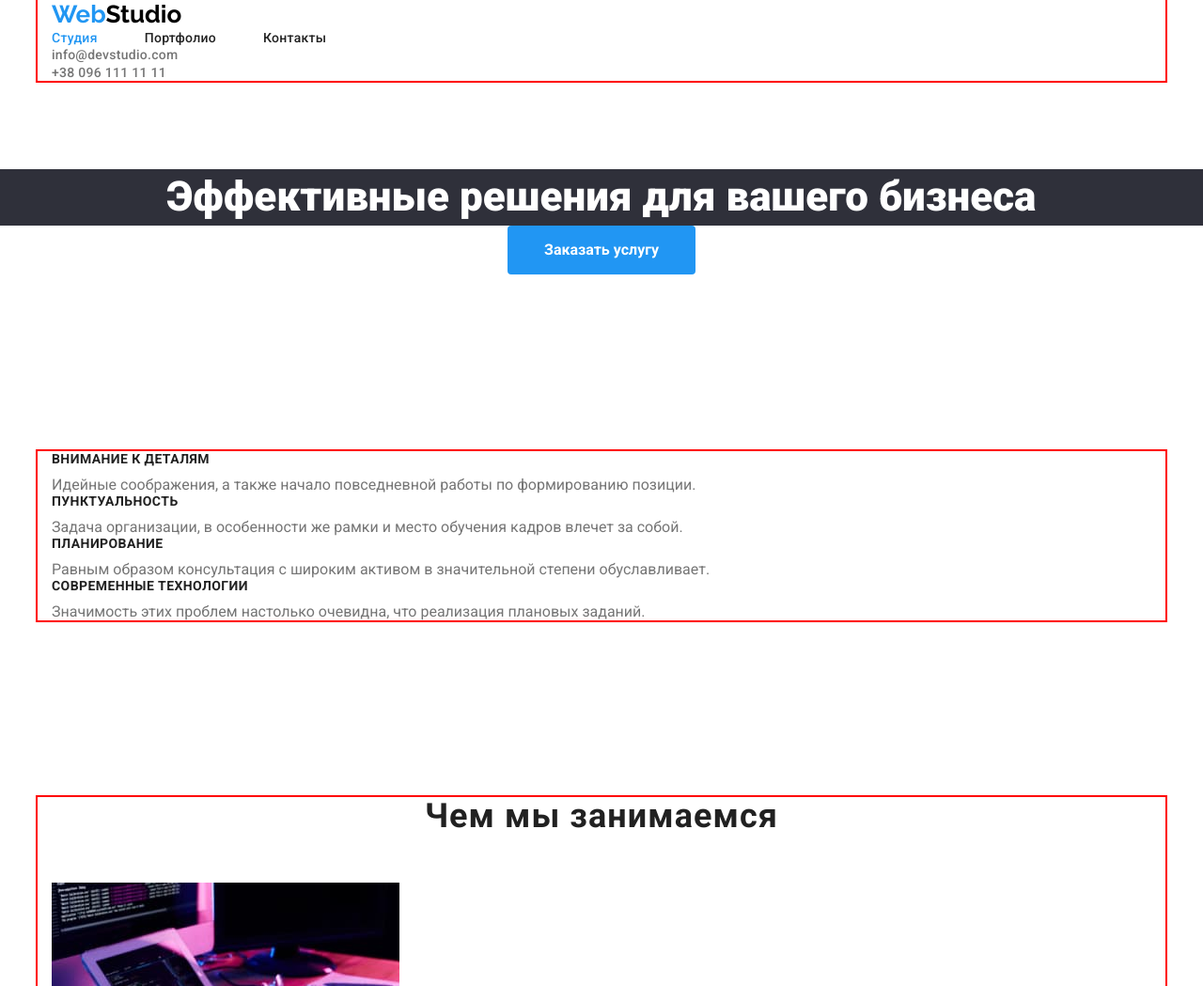
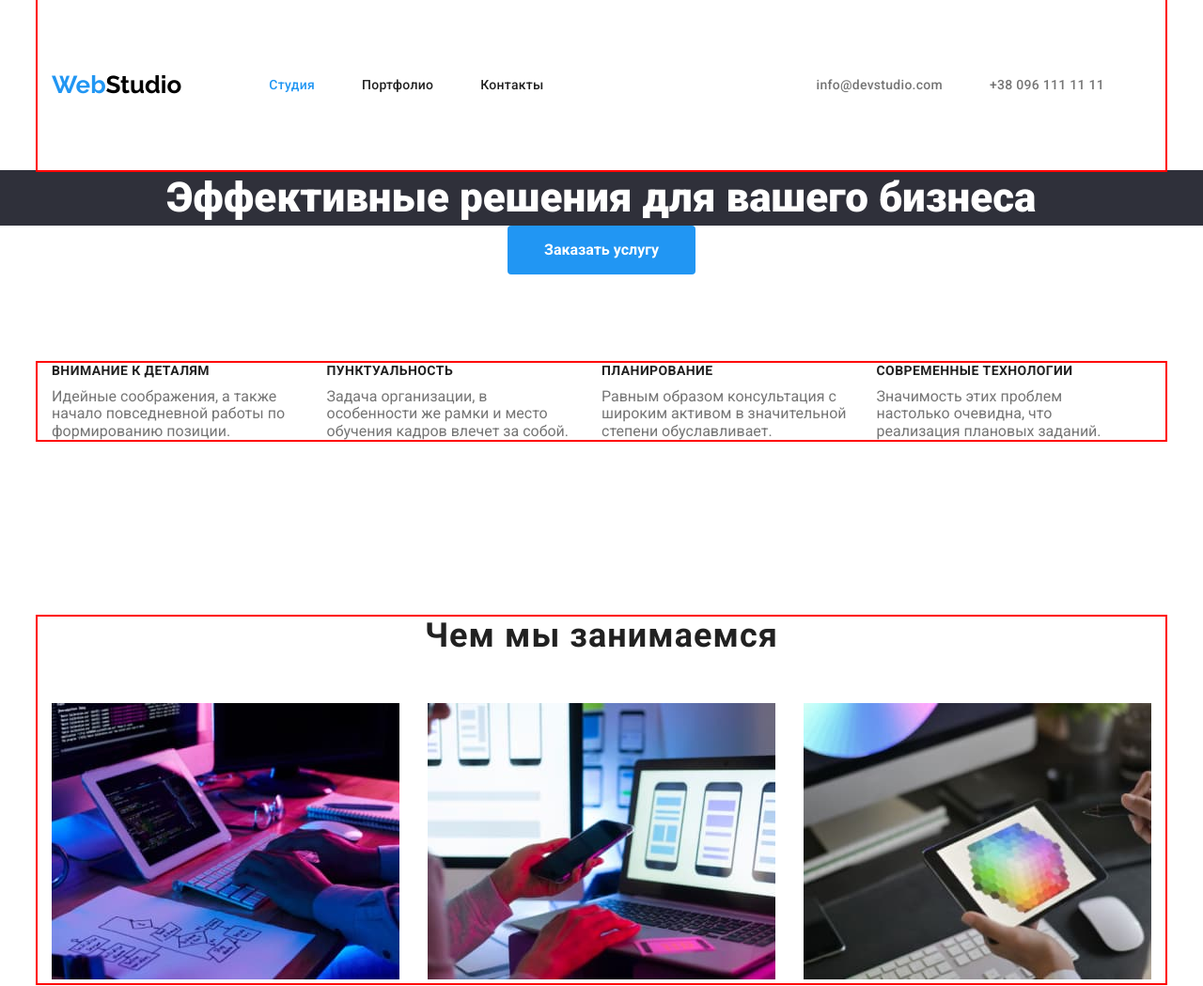
Before and after one commit to Vira-Lishchuk/goit-markup-hw-03, a plain HTML site: page index.html in a window 1280 px wide. Shown: the top 1049 px of the page at 94% size. Drawn offline with nearby package versions, Linux system fonts and the light colour scheme.

Commit message:
flex-first page without footer

```diff
--- a/index.html
+++ b/index.html
@@ -19,7 +19,7 @@
 
     <header class="header">
         <div class="container">
-        <nav class="navigation">
+        <nav class="header-nav">
         <a href="./" class="site-logo link"><span class="logo-blue link">Web</span>Studio</a>
         <ul class="site-nav list">
             <li class="item"><a href="./index.html" class="site-nav-link link current">Студия</a></li>
@@ -28,8 +28,8 @@
         </ul>
         </nav>
         <ul class="contact-nav list">
-            <li><a href="mailto:info@devstudio.com" class="contact-nav-item link">info@devstudio.com</a></li>
-            <li><a href="+380961111111" class="contact-nav-item link">+38 096 111 11 11</a></li>
+            <li class="item"><a href="mailto:info@devstudio.com" class="contact-nav-item link">info@devstudio.com</a></li>
+            <li class="item"><a href="+380961111111" class="contact-nav-item link">+38 096 111 11 11</a></li>
         </ul>
         </div>
     </header>
@@ -38,7 +38,7 @@
     <!--Main section-->
 <main>
     <!--Hero-->
-    <section  class="hero section">
+    <section  class="hero">
         <h1  class="hero-title">Эффективные решения для вашего бизнеса</h1>
         <button type="button" class="button">Заказать услугу</button>
     </section>
@@ -47,19 +47,19 @@
     <section class="benefits section">
         <div class="container">
         <ul class="benefits-title list">
-            <li>
+            <li class="item">
             <h3 class="benefits-title-list">Внимание к деталям</h3>
             <p class="betefits-content">Идейные соображения, а также начало повседневной работы по формированию позиции.</p>
             </li>
-            <li>
+            <li class="item">
             <h3 class="benefits-title-list">Пунктуальность</h3>
             <p class="betefits-content">Задача организации, в особенности же рамки и место обучения кадров влечет за собой.</p>
         </li>
-        <li>
+        <li class="item">
             <h3 class="benefits-title-list">Планирование</h3>
             <p class="betefits-content">Равным образом консультация с широким активом в значительной степени обуславливает.</p>
         </li>
-        <li>
+        <li class="item">
             <h3 class="benefits-title-list">Современные технологии</h3>
             <p class="betefits-content">Значимость этих проблем настолько очевидна, что реализация плановых заданий.</p>
         </li>
@@ -74,9 +74,9 @@
             <div class="container">
         <h2 class="title">Чем мы занимаемся</h2>
         <ul class="work-image list" >
-            <li><img src="./image/box1.jpg" alt="Работа с компьютером" width="370" class="section-title"></li>
-            <li><img src="./image/box2.jpg" alt="Работа с телефоном" width="370" class="section-title"></li>
-            <li><img src="./image/box3.jpg" alt="Работа с планшетом" width="370" class="section-title"></li>
+            <li class="item"><img src="./image/box1.jpg" alt="Работа с компьютером" width="370" class="section-title"></li>
+            <li class="item"><img src="./image/box2.jpg" alt="Работа с телефоном" width="370" class="section-title"></li>
+            <li class="item"><img src="./image/box3.jpg" alt="Работа с планшетом" width="370" class="section-title"></li>
         </ul>
         </div>
     </section>
@@ -86,25 +86,25 @@
         <div class="container">
         <h2 class="title">Наша команда</h2>
         <ul class="team list">
-            <li>
+            <li class="item">
             <img src="./image/team1.jpg" alt="Сотрудник 1" width="270">
             <h3 class="team-title">Игорь Демьяненко</h3>
-            <p lang="en">Product Designer</p>
+            <p class="title-eng" lang="en">Product Designer</p>
             </li>
-            <li>
+            <li class="item">
                 <img src="./image/team2.jpg" alt="Сотрудник 2" width="270">
                 <h3 class="team-title">Ольга Репина</h3>
-                <p lang="en">Frontend Developer</p>
+                <p class="title-eng" lang="en">Frontend Developer</p>
             </li>
-            <li>
+            <li class="item">
                 <img src="./image/team3.jpg" alt="Сотрудник 3" width="270">
                 <h3 class="team-title">Николай Тарасов</h3>
-                <p lang="en">Marketing</p>
+                <p class="title-eng" lang="en">Marketing</p>
             </li>
-            <li>
+            <li class="item">
                 <img src="./image/team4.jpg" alt="Сотрудник 4" width="270">
                 <h3 class="team-title">Михаил Ермаков</h3>
-                <p lang="en">UI Designer</p>
+                <p class="title-eng"lang="en">UI Designer</p>
             </li>
         </ul>
         </div>
--- a/scc/style.css
+++ b/scc/style.css
@@ -67,6 +67,27 @@ body {
   background-color: rgba(255, 255, 255, 1);
 }
 
+.header .container {
+  display: flex;
+}
+
+.header-nav {
+  display: flex;
+  align-items: center;
+}
+
+.site-nav {
+  display: flex;
+}
+
+.contact-nav {
+  display: flex;
+  align-items: center;
+}
+.site-logo {
+  margin-right: 93px;
+}
+
 .site-logo {
   color: #000000;
   font-family: Raleway;
@@ -82,17 +103,6 @@ body {
   font-size: 26px;
   line-height: 1.19;
 }
-.site-nav {
-  display: flex;
-}
-
-.site-nav .item {
-  margin-right: 50px;
-}
-
-.site-nav .item:last-child {
-  margin-right: 0;
-}
 
 .site-nav .site-nav-link {
   font-weight: 500;
@@ -101,15 +111,37 @@ body {
   letter-spacing: 0.02em;
   color: var(--title-text-color);
 }
+
 .site-nav .site-nav-link:hover,
 .site-nav .site-nav-link:focus {
   color: var(--accent-color);
 }
+
 .site-nav .site-nav-link.current {
   color: var(--accent-color);
 }
 
-.contact-nav-item {
+.site-nav .item {
+  display: block;
+  padding-top: 32px;
+  padding-bottom: 32px;
+  margin-right: 50px;
+}
+.site-nav .item:last-child {
+  margin: 0;
+}
+.contact-nav .item + .item {
+  margin: 50px;
+}
+.contact-nav {
+  margin-left: auto;
+  display: flex;
+}
+.contact-nav .contact-nav-item {
+  display: block;
+  padding-top: 32px;
+  padding-bottom: 32px;
+  margin: 0;
   font-weight: 500;
   font-size: 14px;
   line-height: 1.19;
@@ -126,6 +158,7 @@ body {
   text-align: center;
 }
 .hero-title {
+  text-align: center;
   margin-top: 0;
   font-weight: 900;
   font-size: 44px;
@@ -135,6 +168,7 @@ body {
 }
 
 .button {
+  align-items: center;
   border: 1px solid transparent;
   text-align: center;
   min-width: 200px;
@@ -152,7 +186,14 @@ body {
 }
 
 /* -------------Benefits--------- */
+.benefits-title {
+  display: flex;
+}
 
+.benefits-title .item {
+  margin-right: 30px;
+  width: 270px;
+}
 .benefits-title-list {
   margin-top: 0;
   margin-bottom: 10px;
@@ -174,6 +215,15 @@ body {
 .our-work {
   margin-top: 0;
 }
+.work-image {
+  display: flex;
+}
+.work-image .item {
+  margin-right: 30px;
+}
+.work-image .item:last-child {
+  margin-right: 0;
+}
 
 /* --------Our Team----------- */
 
@@ -181,12 +231,28 @@ body {
   background-color: #f5f4fa;
 }
 .team-title {
+  text-align: center;
   font-weight: 500;
   font-size: 16px;
   line-height: 1.19;
   color: var(--title-text-color);
 }
 
+.title-eng {
+  text-align: center;
+}
+
+.team {
+  display: flex;
+}
+
+.team .item {
+  flex-basis: calc(100% / 4-30px);
+  margin-left: 30px;
+}
+.team .item:last-child {
+  margin-left: 0;
+}
 /* Footer */
 .footer {
   background-color: #2f303a;
```
